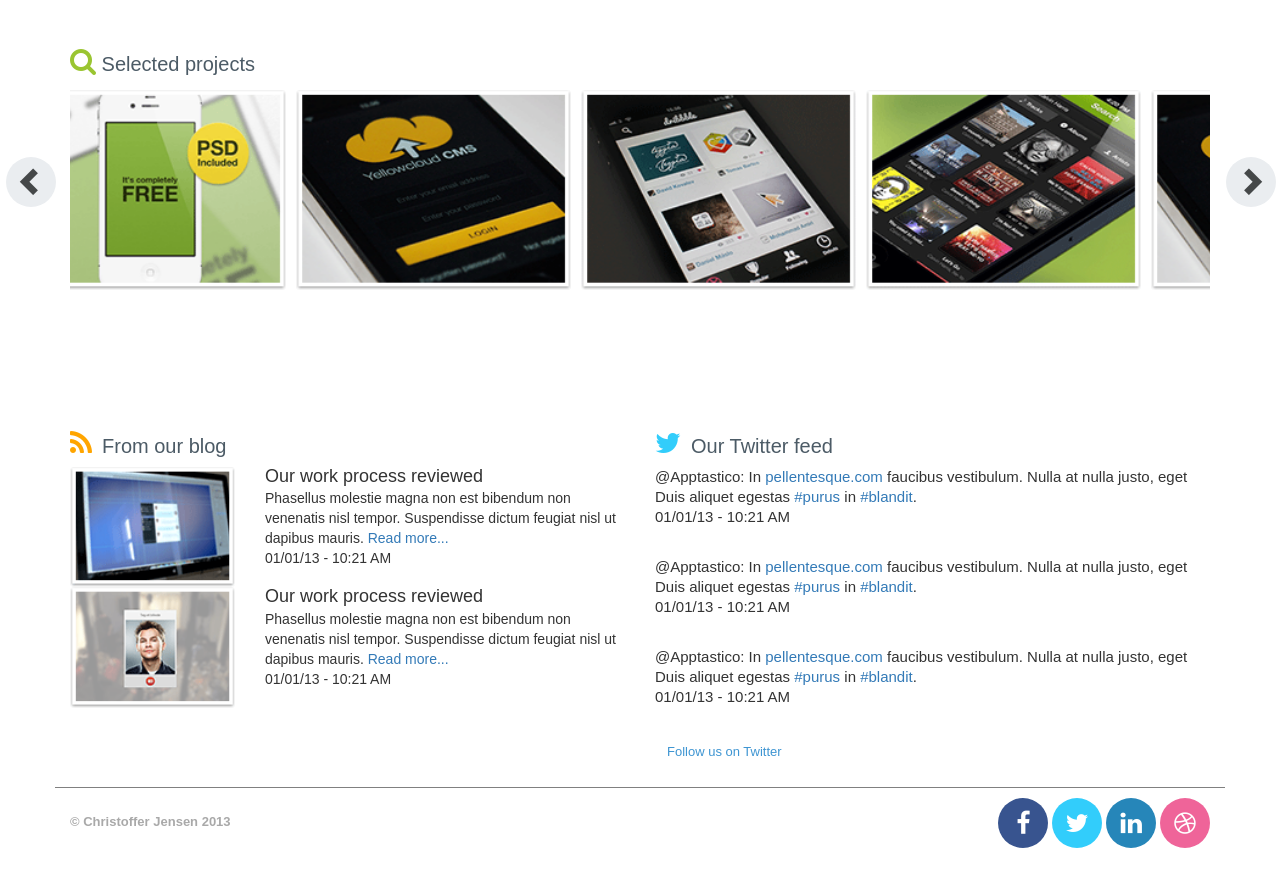
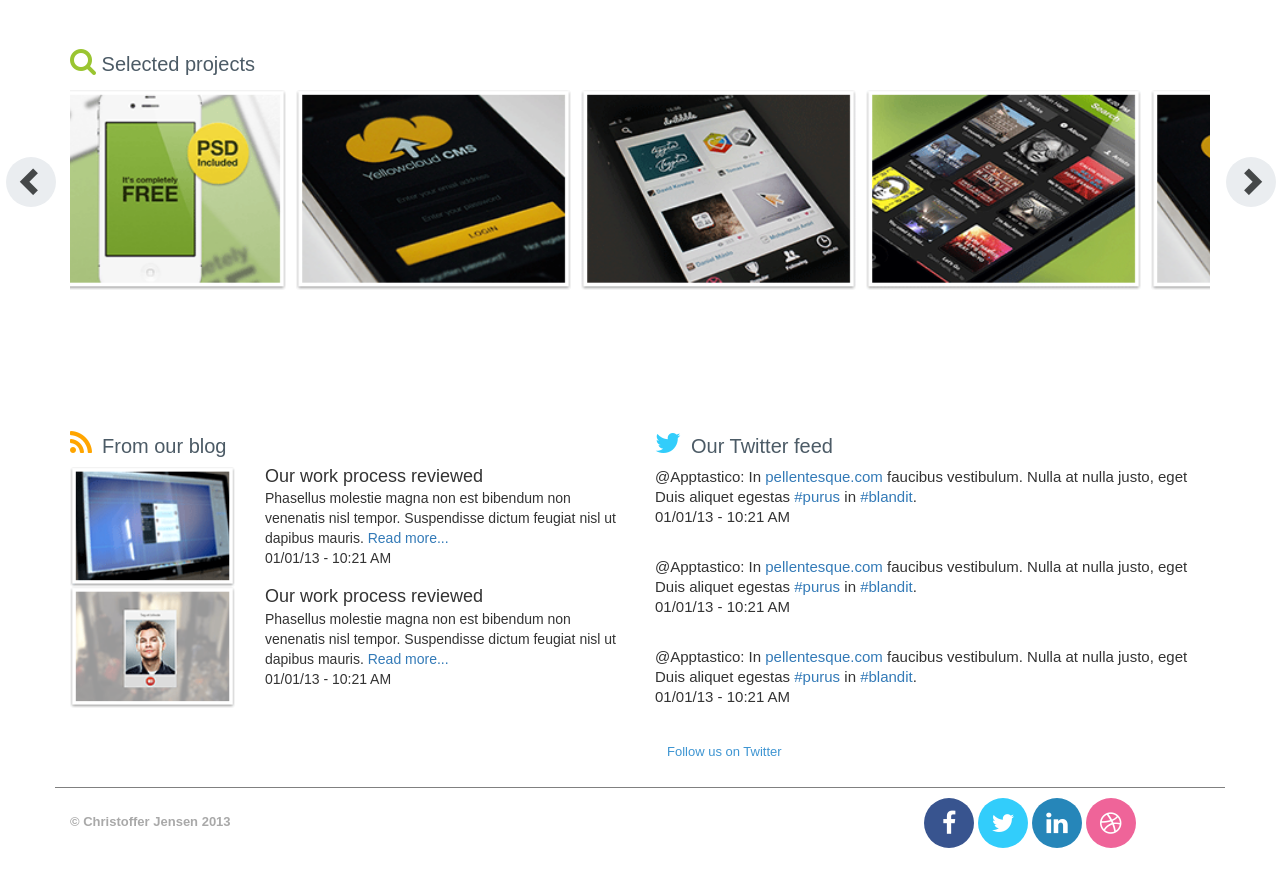
Before and after one commit to shahriar787/apptastico, a plain HTML site: page index.html in a window 1280 px wide. Shown: the part 1161-2039 px from the top of the page. Drawn offline with Linux system fonts and the light colour scheme.

Commit message:
Update index.html

```diff
--- a/index.html
+++ b/index.html
@@ -389,7 +389,7 @@
                     </div>
                     <!-- ./ column -->
                     <div class="col-xs-12 col-sm-4 col-md-4 col-lg-4 col-sm-offset-4 col-md-offset-4 col-lg-offset-4 ">
-                        <div class="ft_social_icon pull-right">
+                        <div class="ft_social_icon text-center">
                             <a href="#" class="facebook"><i class="fa fa-facebook"></i></a>
                             <a href="#" class="twitter"><i class="fa fa-twitter"></i></a>
                             <a href="#" class="linkedin"><i class="fa fa-linkedin"></i></a>
```
